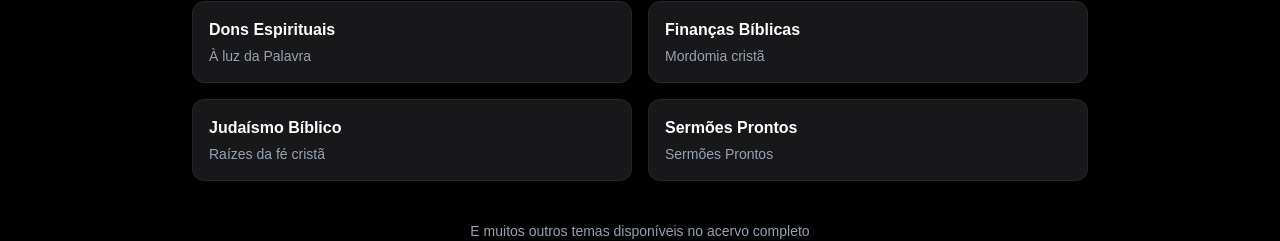
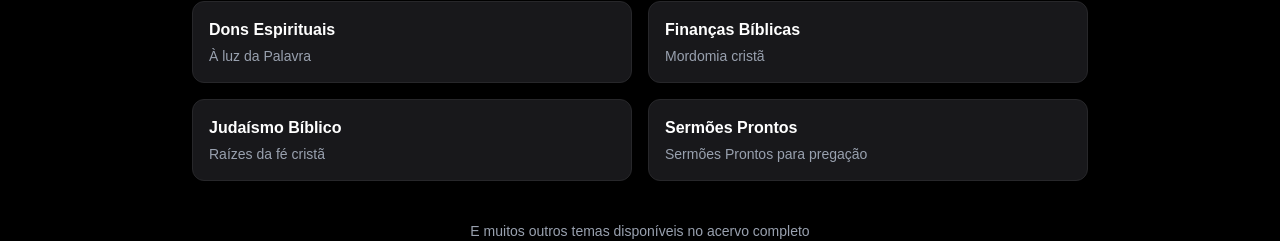
Before and after one commit to llopes0610/acervo-cristao-vsl, a Next.js app: page / in a window 1280 px wide. Shown: the part 2114-2355 px from the top of the page. Built offline with nearby package versions, Linux system fonts and the light colour scheme.

Commit message:
ajuste de novo tópico

```diff
--- a/src/components/TopicsSection.tsx
+++ b/src/components/TopicsSection.tsx
@@ -12,7 +12,7 @@ const topics = [
   { title: "Dons Espirituais", desc: "À luz da Palavra" },
   { title: "Finanças Bíblicas", desc: "Mordomia cristã" },
   { title: "Judaísmo Bíblico", desc: "Raízes da fé cristã" },
-  { title: "Sermões Prontos", desc: "Sermões Prontos" },
+  { title: "Sermões Prontos", desc: "Sermões Prontos para pregação" },
 ];
 
 
```
